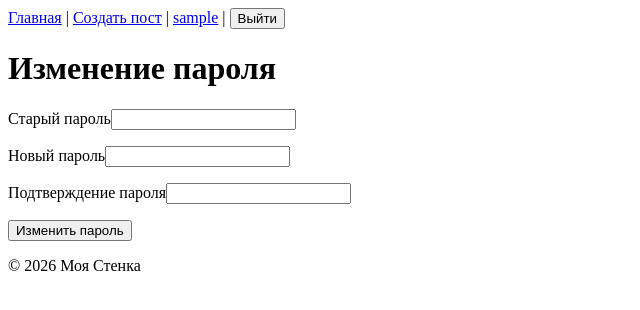
After one commit to SENMART28/django-educational-project-1-wallsite, a Django app: page /users/password-change/ in a window 1280 px wide. The commit adds this page. Shown: the top 310 px of the page, without its empty margins (0-640 px from the left). Run offline with Django 5.2, Linux system fonts and the light colour scheme; the visitor is signed in with stand-in values (Sample User, id 1).

Commit message:
Добавил возможность менять пароль для авторизованных пользователей

```diff
--- a/wallsite/users/forms.py
+++ b/wallsite/users/forms.py
@@ -1,6 +1,6 @@
 from django import forms
 from django.contrib.auth import get_user, get_user_model
-from django.contrib.auth.forms import AuthenticationForm, UserCreationForm
+from django.contrib.auth.forms import AuthenticationForm, PasswordChangeForm, UserCreationForm
 
 class LoginUserForm(AuthenticationForm):
     username = forms.CharField(label='Логин', widget=forms.TextInput())
@@ -25,3 +25,9 @@ class RegisterUserForm(UserCreationForm):
         if get_user_model().objects.filter(email=email).exists():
             raise forms.ValidationError('Такой email уже существует!')
         return email
+
+
+class UserPasswordChangeForm(PasswordChangeForm):
+    old_password = forms.CharField(label='Старый пароль', widget=forms.PasswordInput())
+    new_password1 = forms.CharField(label='Новый пароль', widget=forms.PasswordInput())
+    new_password2 = forms.CharField(label='Подтверждение пароля', widget=forms.PasswordInput())
--- /dev/null
+++ b/wallsite/users/templates/users/password_change_form.html
@@ -0,0 +1,16 @@
+{% extends "base.html" %}
+
+{% block content %}
+<h1>Изменение пароля</h1>
+
+<form method='post'>
+    {% csrf_token %}
+    <div>{{ form.non_field_errors }}</div>
+    {% for f in form %}
+        <p><label for='{{ f.id_for_label }}'>{{ f.label }}</label>{{ f }}</p>
+        <div>{{ f.errors }}</div>
+    {% endfor %}
+
+    <p><button type='sumbit'>Изменить пароль</button></p>
+</form>
+{% endblock content %}
--- a/wallsite/users/templates/users/profile.html
+++ b/wallsite/users/templates/users/profile.html
@@ -2,4 +2,5 @@
 
 {% block content %}
     <p>{{ user.username }}</p>
+    <a href='{% url "users:password_change" %}'>Изменить пароль</a>
 {% endblock content %}
--- a/wallsite/users/urls.py
+++ b/wallsite/users/urls.py
@@ -1,12 +1,14 @@
 from django.urls import path
 from . import views
-from django.contrib.auth.views import LogoutView
+from django.contrib.auth.views import LogoutView, PasswordChangeDoneView
 
 app_name = 'users'
 
 urlpatterns = [
     path('login/', views.LoginUser.as_view(), name='login'),
     path('logout/', LogoutView.as_view(template_name='users/logged_out.html'), name='logout'),
+    path('password-change/', views.UserPasswordChange.as_view(), name='password_change'),
+    path('password-change/done/', PasswordChangeDoneView.as_view(template_name='users/password_change_done.html'), name='password_change_done'),
     path('register/', views.RegisterUser.as_view(), name='register'),
-    path('profile/', views.ProfileUser.as_view(), name='profile')
+    path('profile/', views.ProfileUser.as_view(), name='profile'),
 ]
--- a/wallsite/users/views.py
+++ b/wallsite/users/views.py
@@ -1,8 +1,8 @@
 from django.contrib.auth import get_user_model
-from django.contrib.auth.views import LoginView
+from django.contrib.auth.views import LoginView, PasswordChangeView
 from django.views.generic import CreateView, DetailView
 from django.urls import reverse_lazy
-from .forms import LoginUserForm, RegisterUserForm
+from .forms import LoginUserForm, RegisterUserForm, UserPasswordChangeForm
 from .utils import DataMixin
 
 
@@ -30,3 +30,9 @@ class ProfileUser(DetailView, DataMixin):
 
     def get_object(self):
         return self.request.user
+
+
+class UserPasswordChange(PasswordChangeView):
+    form_class = UserPasswordChangeForm
+    success_url = reverse_lazy('users:password_change_done')
+    template_name = 'users/password_change_form.html'
```
Also changed, not shown: wallsite/users/templates/users/password_change_done.html (added, +7 -0 lines).
